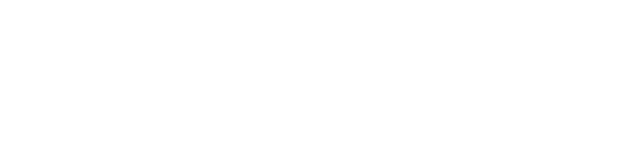
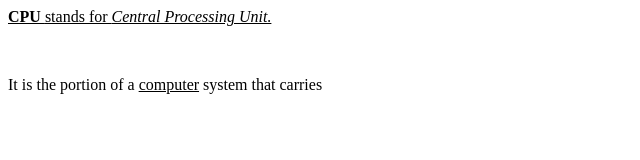
Before and after one commit to iamneo-production/befaedafdecadaeccdfffebaeceaec, a plain HTML site: page public/index.html in a window 1280 px wide. Shown: the whole page, without its empty margins (0-640 px from the left). Drawn offline with Linux system fonts and the light colour scheme.

Commit message:
Backup Commit

```diff
--- a/public/index.html
+++ b/public/index.html
@@ -1,10 +1,11 @@
 <!DOCTYPE>
 <html>
 <head>
-
-    <title>CPU</title>
-
+<title> <h1>CPU</h1></title>
 </head>
 <body>
+<p><u><b>CPU </b> stands for <i> Central Processing Unit.</i></u></p><br>
+<p> It is the portion of a <u>computer</u> system that carries </p><br>
+
 </body>
 </html>
```
